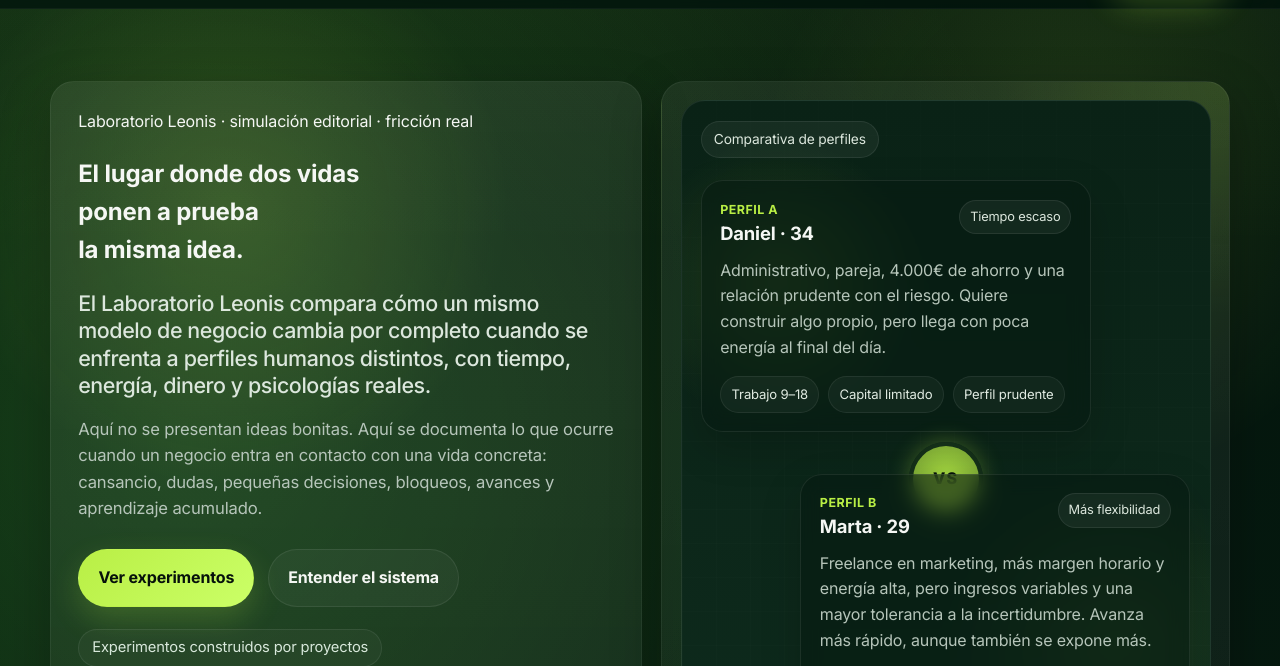
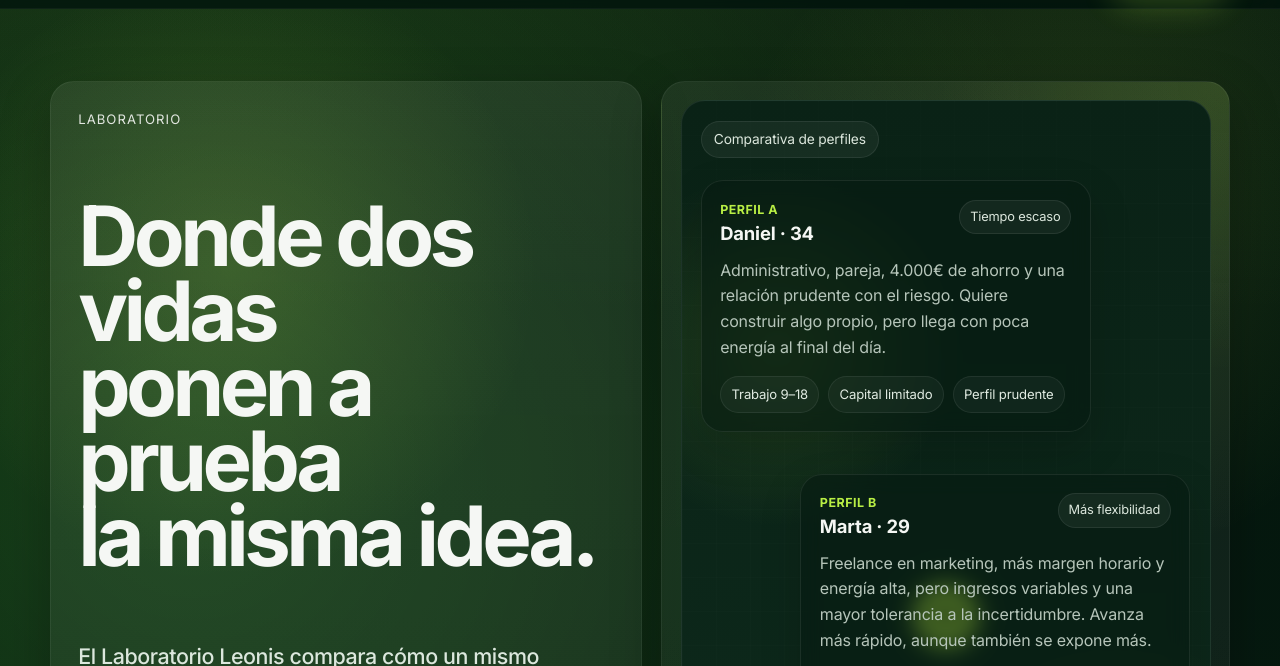
Before and after one commit to LeonisG/LeonisG.github.io, a plain HTML site: page pages/laboratorio.html in a window 1280 px wide. Shown: the part 70-736 px from the top of the page. Drawn offline with Linux system fonts and the light colour scheme.

Commit message:
upd laboratorio.html

```diff
--- a/pages/laboratorio.html
+++ b/pages/laboratorio.html
@@ -249,6 +249,20 @@
       background: linear-gradient(180deg, rgba(255,255,255,0.07), rgba(255,255,255,0.04));
       box-shadow: var(--shadow);
       border-radius: var(--radius);
+    }
+
+    .laboratory-breadcrumb {
+      font-size: 0.82rem;
+      letter-spacing: 0.08em;
+      text-transform: uppercase;
+      opacity: 0.9;
+    }
+
+    .laboratory-title {
+      font-size: clamp(3.4rem, 6.5vw, 6.2rem);
+      line-height: 0.9;
+      letter-spacing: -0.055em;
+      max-width: 11ch;
     }
 
     .laboratory-hero-copy {
@@ -817,12 +831,12 @@
     <section class="hero laboratory-hero" id="inicio">
       <div class="container laboratory-hero-shell reveal is-visible">
         <div class="laboratory-hero-copy">
-          <div class="eyebrow">Laboratorio Leonis · simulación editorial · fricción real</div>
+          <div class="eyebrow laboratory-breadcrumb">Laboratorio</div>
 
-          <h1>
-            El lugar donde <span class="accent">dos vidas</span><br />
+          <h1 class="laboratory-title">
+            Donde <span class="accent">dos vidas</span><br />
             ponen a prueba<br />
-            la misma idea.
+            la <span class="accent">misma idea</span>.
           </h1>
 
           <p class="hero-subtitle">
```
